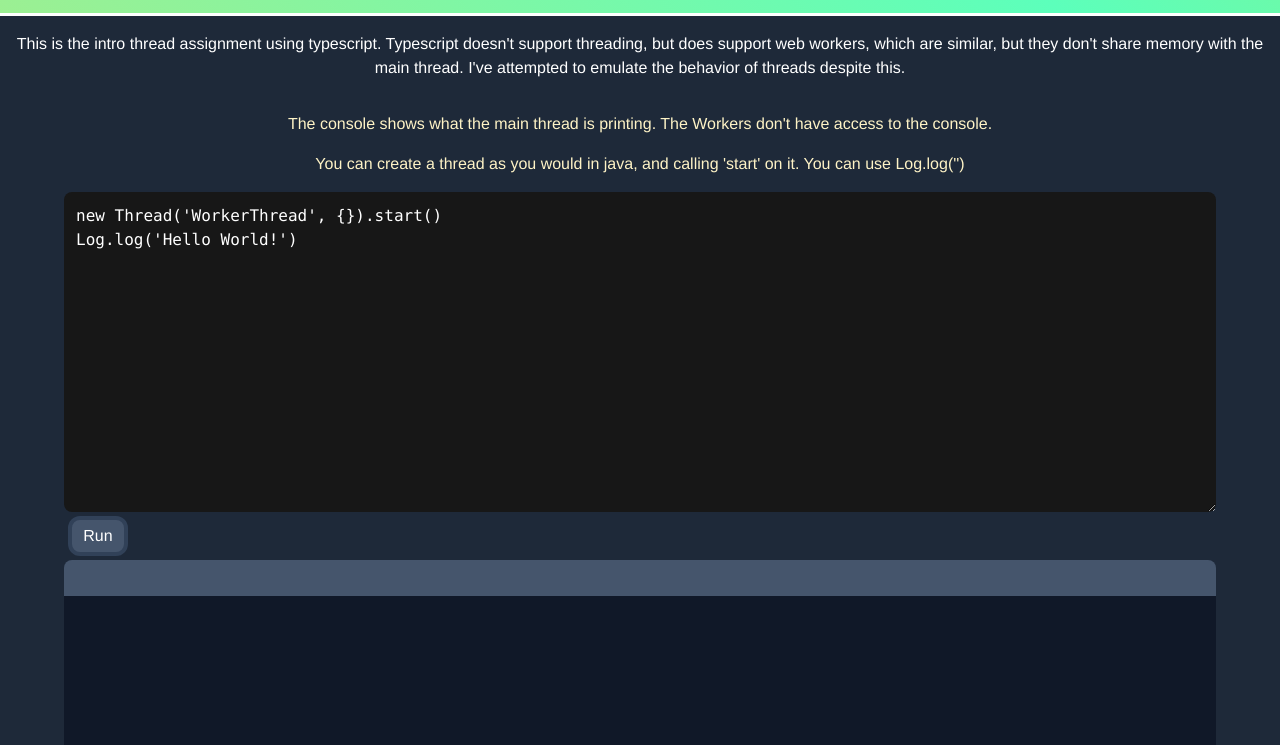
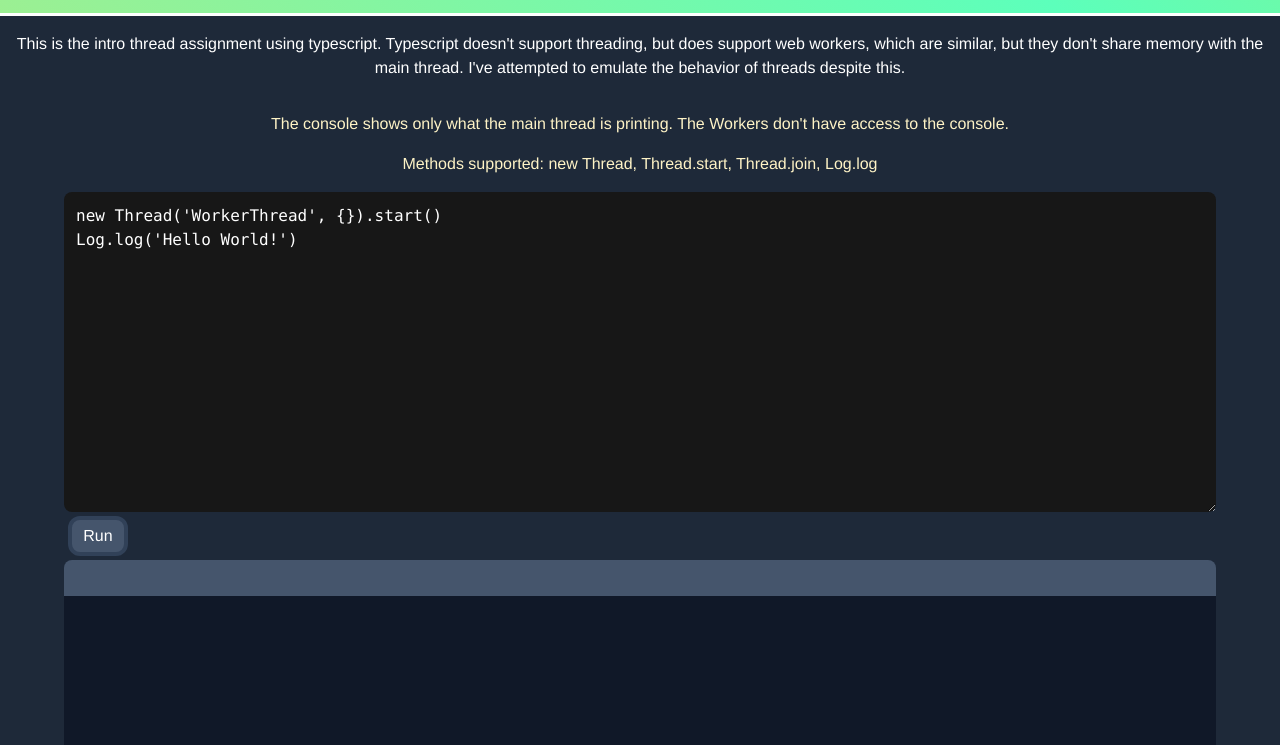
Before and after one commit to Scapsters/swen_342_github, a website with bundled scripts: page activity-1_ThreadIntroduction/javascript v2/index.html in a window 1280 px wide. Shown: the part 55-800 px from the top of the page. Built offline with nearby package versions, Linux system fonts and the light colour scheme.

Commit message:
update html

```diff
--- a/activity-1_ThreadIntroduction/javascript v2/index.html
+++ b/activity-1_ThreadIntroduction/javascript v2/index.html
@@ -29,12 +29,11 @@
 				I've attempted to emulate the behavior of threads despite this.
 			</p>
 			<p class="p-4 pb-0 text-center text-amber-100">
-				The console shows what the main thread is printing. The Workers
+				The console shows only what the main thread is printing. The Workers
 				don't have access to the console.
 			</p>
 			<p class="p-4 text-center text-md text-amber-100">
-				You can create a thread as you would in java, and calling
-				'start' on it. You can use Log.log('')
+				Methods supported: new Thread, Thread.start, Thread.join, Log.log
 			</p>
 
 			<div class="flex flex-col items-stretch w-9/10">
```
